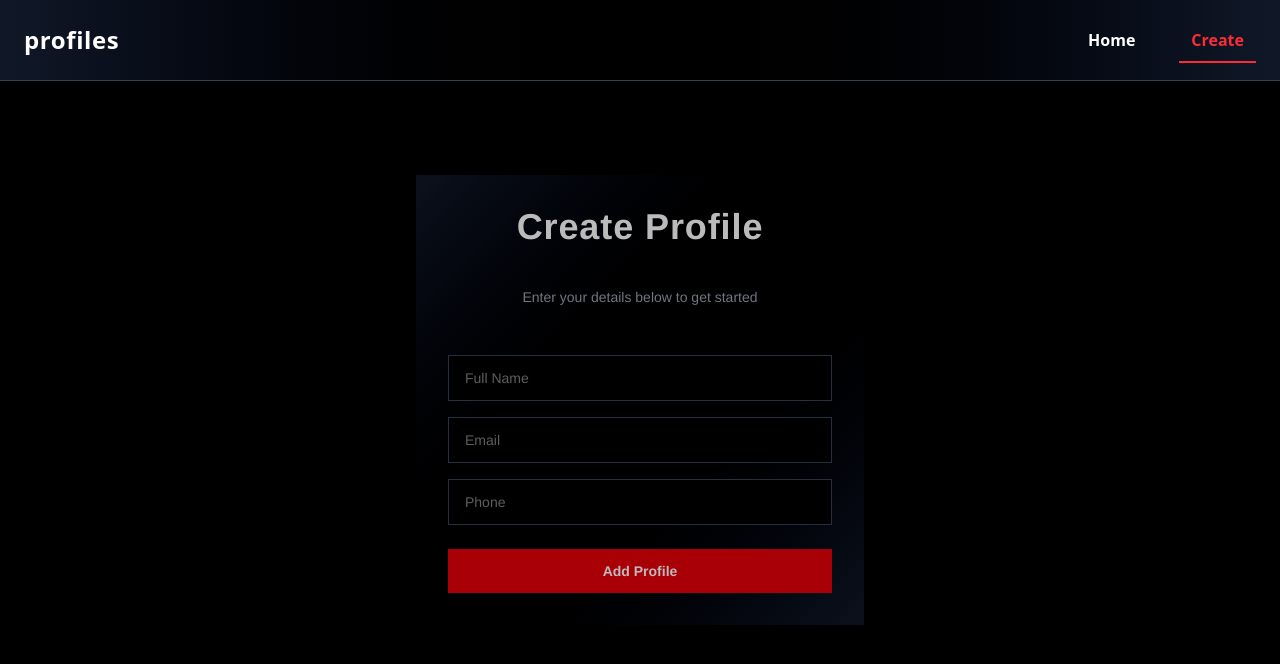
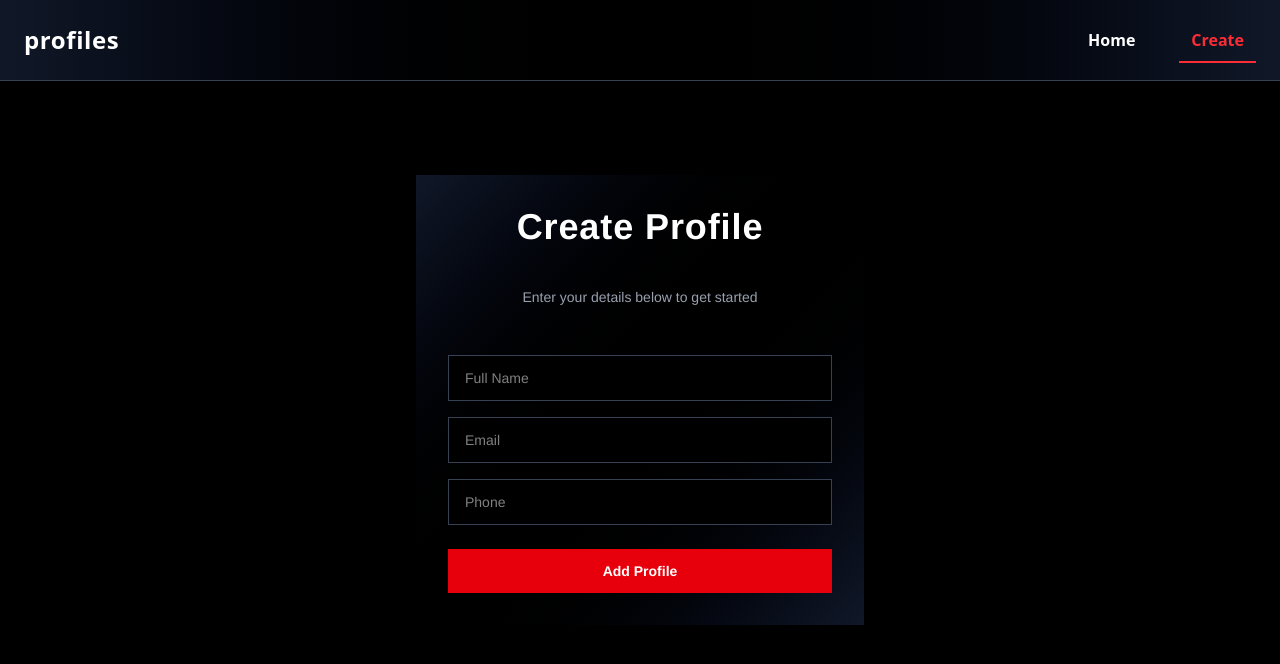
Before and after one commit to manpreetnub23/info-ret, a Next.js app: page /create in a window 1280 px wide. Shown: the top 664 px of the page. Built offline with nearby package versions, Linux system fonts and the light colour scheme.

Commit message:
height fixed.

```diff
--- a/app/layout.tsx
+++ b/app/layout.tsx
@@ -11,7 +11,7 @@ export const metadata: Metadata = {
 export default function RootLayout({ children }: { children: React.ReactNode }) {
   return (
     <html lang="en">
-      <body className="min-h-screen antialiased text-gray-900">
+      <body>
         {children}
       </body>
     </html >
--- a/app/page.tsx
+++ b/app/page.tsx
@@ -81,7 +81,7 @@ export default function HomePage() {
     : [];
 
   return (
-    <div className="min-h-screen bg-gradient-to-br from-gray-900 via-black to-gray-900 text-white flex flex-col">
+    <div className="min-h-screen w-full bg-gradient-to-br from-gray-900 via-black to-gray-900 text-white flex flex-col">
       <Navbar />
 
       {/* Heading */}
@@ -100,9 +100,10 @@ export default function HomePage() {
       </header>
 
       {/* Card Carousel */}
-      <main className="flex-1 flex justify-center items-start px-4 pb-12">
+      <main className="flex-1 w-full px-4 pb-12 flex justify-center items-start">
         <StackedCardCarousel profiles={filteredProfiles} />
       </main>
+
     </div>
   );
 }
--- a/components/ProfileForm.tsx
+++ b/components/ProfileForm.tsx
@@ -36,7 +36,7 @@ export default function ProfileForm() {
 			<Toaster position="top-right" reverseOrder={false} />
 			<form
 				onSubmit={handleSubmit}
-				className="w-full max-w-md bg-gradient-to-br from-gray-900 via-black to-gray-900 p-8 shadow-2xl flex flex-col gap-6 animate-pulse"
+				className="w-full max-w-md bg-gradient-to-br from-gray-900 via-black to-gray-900 p-8 shadow-2xl flex flex-col gap-6"
 				style={{ fontFamily: "'Helvetica Neue', sans-serif" }}
 			>
 				<h2 className="text-4xl font-extrabold text-white text-center mb-4 tracking-wide">
--- a/components/StackedCardCarousel.tsx
+++ b/components/StackedCardCarousel.tsx
@@ -16,7 +16,7 @@ export default function ResponsiveCardCarousel({ profiles }: Props) {
         <div className="w-full px-4 py-8">
             {/* --- Desktop Grid (3x3) --- */}
             <div
-                className={`cursor-pointer hidden md:grid max-w-6xl h-96 mx-auto gap-6 ${profiles.length === 1 ? "justify-center" : ""
+                className={`cursor-pointer hidden md:grid max-w-6xl min-h-screen mx-auto gap-6 ${profiles.length === 1 ? "justify-center" : ""
                     } grid-cols-1 sm:grid-cols-2 lg:grid-cols-3`}
                 style={profiles.length === 1 ? { justifyContent: "center" } : {}}
             >
```
